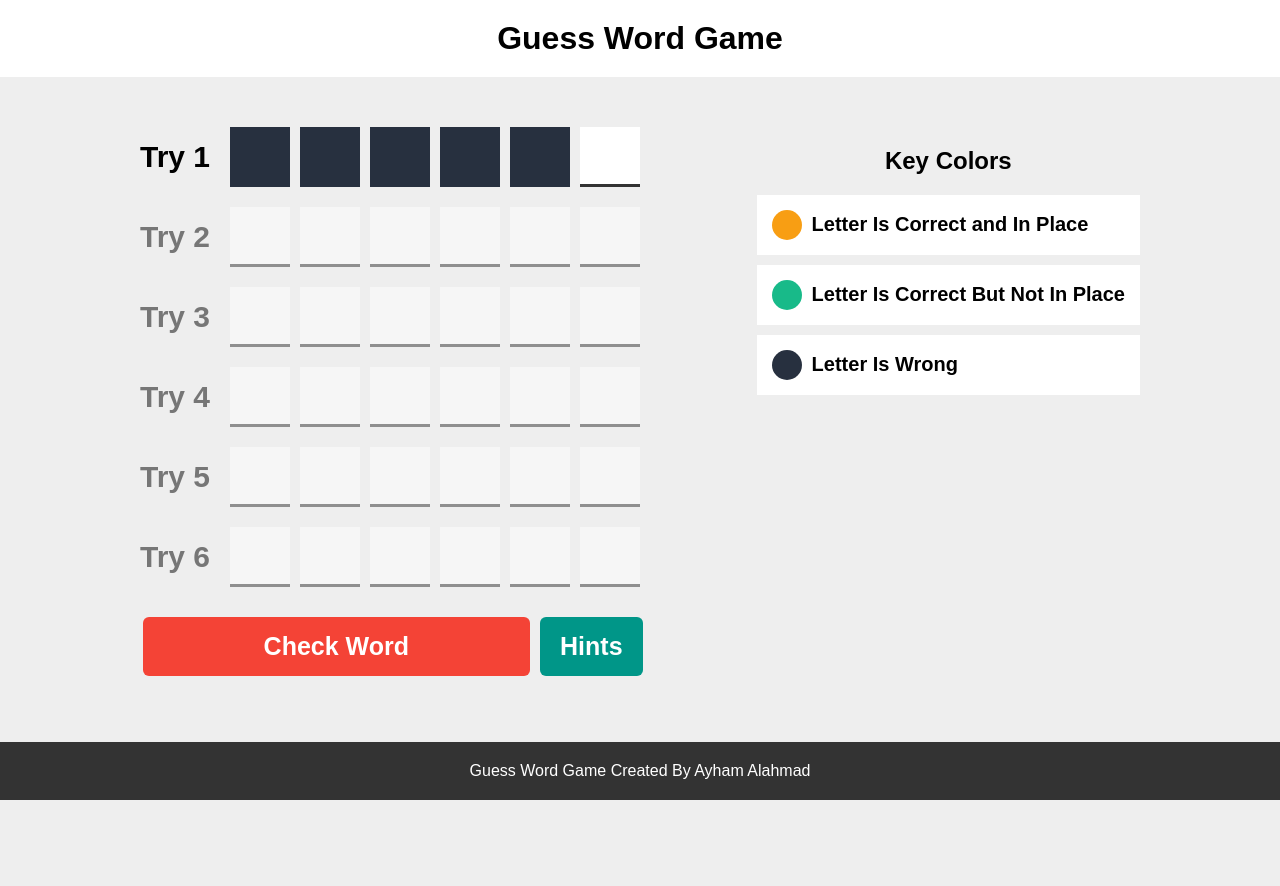
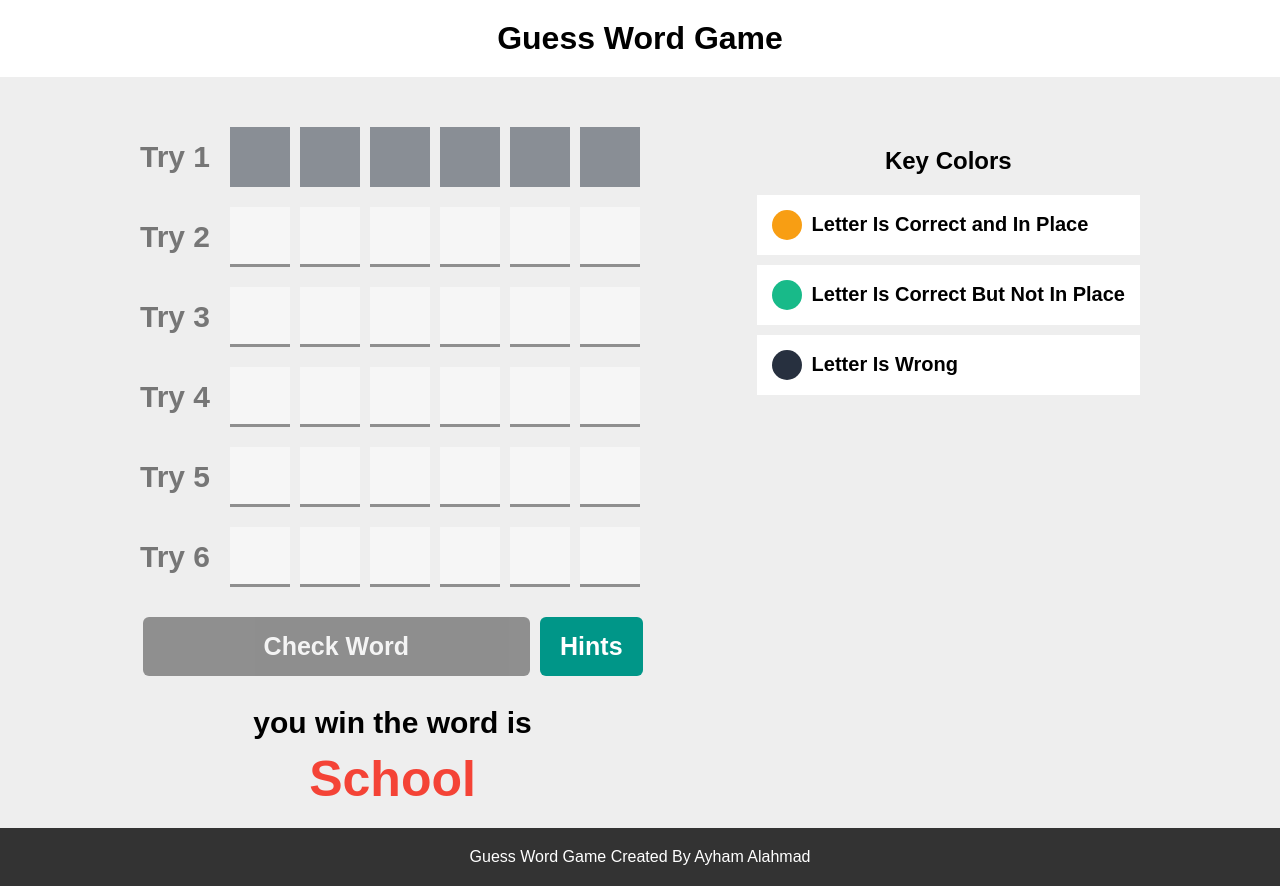
Before and after one commit to Ayhamalahmad/GuessWordGame, a website with bundled scripts: page public/index.html in a window 1280 px wide. Both pictures are taken after a click on the button "Check Word". Before the commit the page ends 800 px from the top, so only its background shows below. Built offline with nearby package versions, Linux system fonts and the light colour scheme.

Commit message:
Manage Win

```diff
--- a/public/index.css
+++ b/public/index.css
@@ -156,7 +156,7 @@ h1 {
 footer {
   text-align: center;
   padding: 20px;
-  position: fixed;
+  position: relative; /*fixed*/
   bottom: 0;
   left: 0;
   width: 100%;
--- a/src/index.ts
+++ b/src/index.ts
@@ -4,6 +4,9 @@ let gameName: string = "Guess Word Game";
 let gameHeader = document.querySelector("h1") as HTMLHeadingElement;
 gameHeader.innerHTML = gameName;
 let footer = document.querySelector("footer") as HTMLElement;
+let messageArea = document.querySelector(".message") as HTMLDivElement;
+const guessButton = document.querySelector(".check") as HTMLButtonElement;
+
 // console.log(footer instanceof HTMLElement);
 footer.innerHTML = `${gameName} Created By Ayham Alahmad`;
 // Setting Game options
@@ -79,11 +82,12 @@ class handleGuess {
     constructor() {
         let successGuess = true;
         console.log("successGuess", successGuess);
-        for (let i = 1; i < numbersOfLetters; i++) {
+        for (let i = 1; i <= numbersOfLetters; i++) {
             const inputField = document.querySelector(`#guess-${currentTry}-letter-${i}`) as HTMLInputElement;
             const letter = inputField.value.toLocaleLowerCase();
             // console.log(letter);
             const actualLetter = wordToGuess[i - 1];
+            console.log(actualLetter);
             // logic
             if (letter === actualLetter) {
                 // letter correct and in place
@@ -97,9 +101,20 @@ class handleGuess {
             }
         }
 
+        // chek if the user win or lose
+        if (successGuess) {
+            messageArea.innerHTML = `you win the word is <span>${wordToGuess}</span>`;
+            // add disabled class on all try divs
+            let allTries: NodeListOf<HTMLDivElement> = document.querySelectorAll(".inputs > div");
+            allTries.forEach((tryDiv) => tryDiv.classList.add("disabled-inputs"));
+            // disabled guess Button
+            guessButton.disabled = true;
+        } else {
+            console.log("you lose");
+        }
+
     }
 }
-const guessButton = document.querySelector(".check") as HTMLButtonElement;
 guessButton.addEventListener("click", () => {
     new handleGuess();
 });
```
